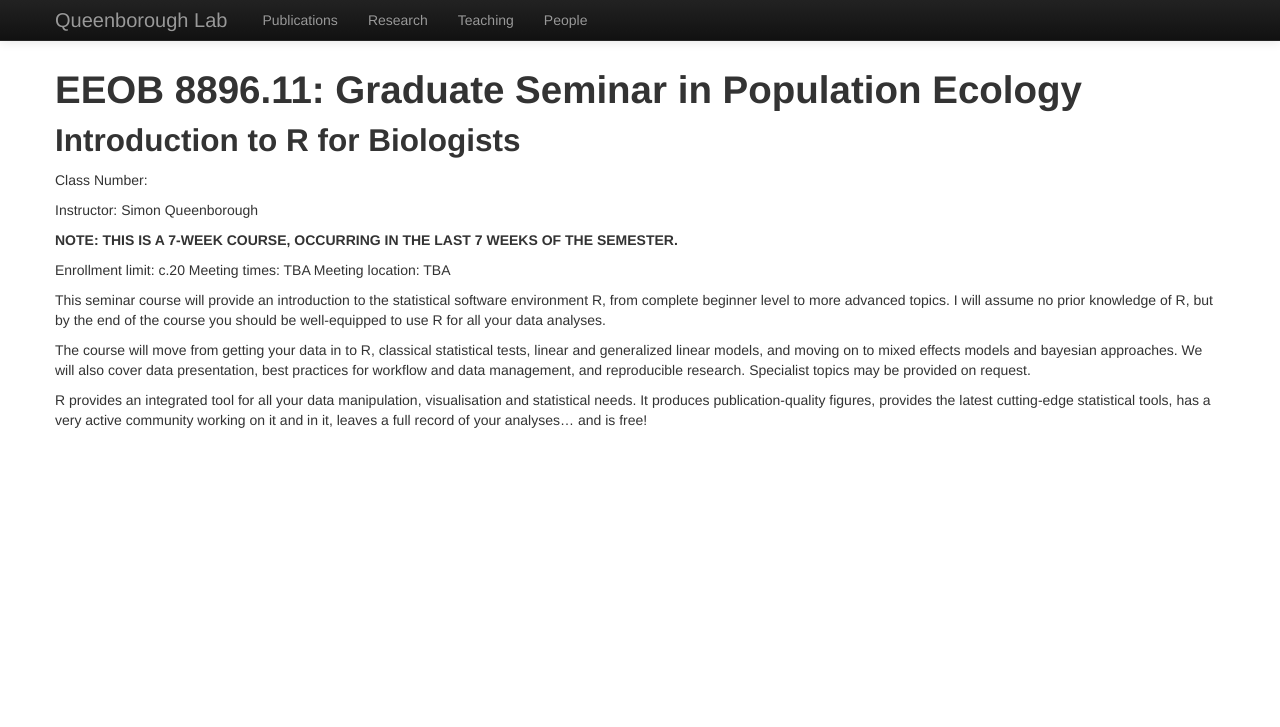
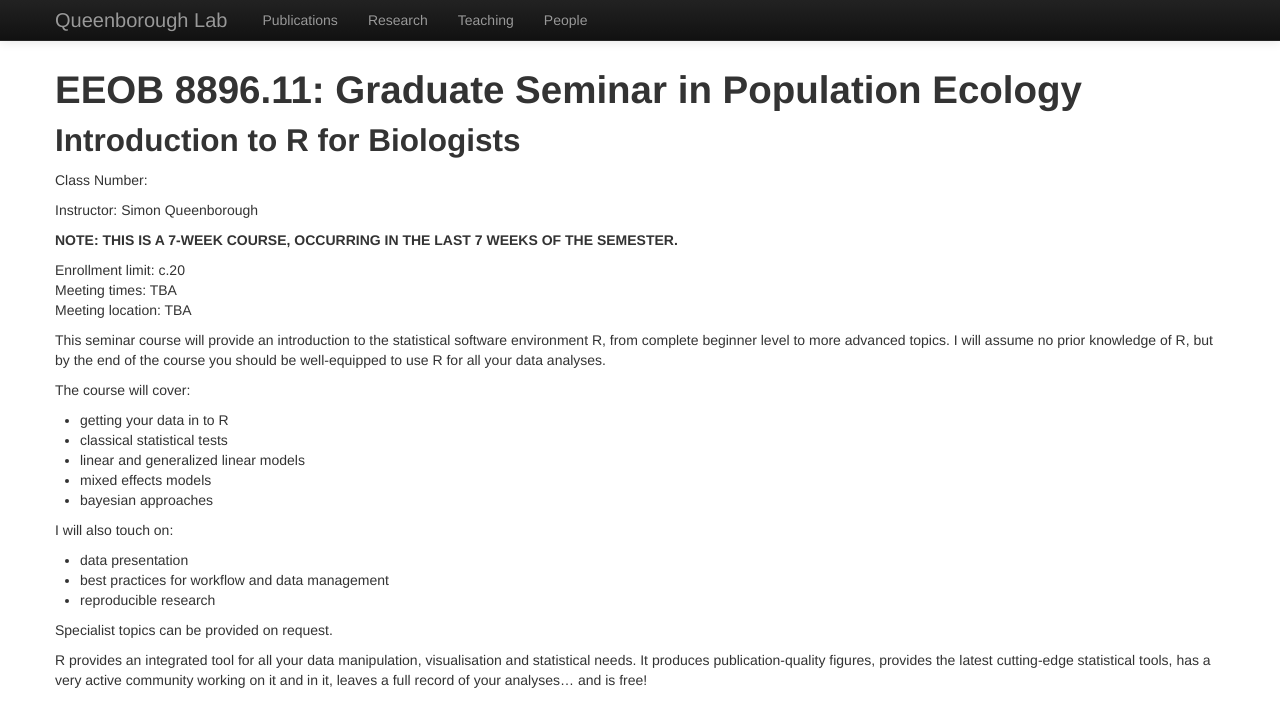
Before and after one commit to saq/saq.github.io, a Jekyll site: the page built from intro-r.md, in a window 1280 px wide. Shown: the top 727 px of the page. Built offline with Jekyll 4.4.1, drawn with Linux system fonts in a browser that asks for light colours.

Commit message:
line breaks

```diff
--- a/intro-r.md
+++ b/intro-r.md
@@ -21,6 +21,18 @@ Meeting location: TBA
 
 This seminar course will provide an introduction to the statistical software environment R, from complete beginner level to more advanced topics. I will assume no prior knowledge of R, but by the end of the course you should be well-equipped to use R for all your data analyses.
 
-The course will move from getting your data in to R, classical statistical tests, linear and generalized linear models, and moving on to mixed effects models and bayesian approaches. We will also cover data presentation, best practices for workflow and data management, and reproducible research. Specialist topics may be provided on request.
+The course will cover:
+ - getting your data in to R
+ - classical statistical tests
+ - linear and generalized linear models
+ - mixed effects models
+ - bayesian approaches
+
+I will also touch on:
+ - data presentation
+ - best practices for workflow and data management
+ - reproducible research
+
+Specialist topics can be provided on request.
 
 R provides an integrated tool for all your data manipulation, visualisation and statistical needs. It produces publication-quality figures, provides the latest cutting-edge statistical tools, has a very active community working on it and in it, leaves a full record of your analyses... and is free!
```
